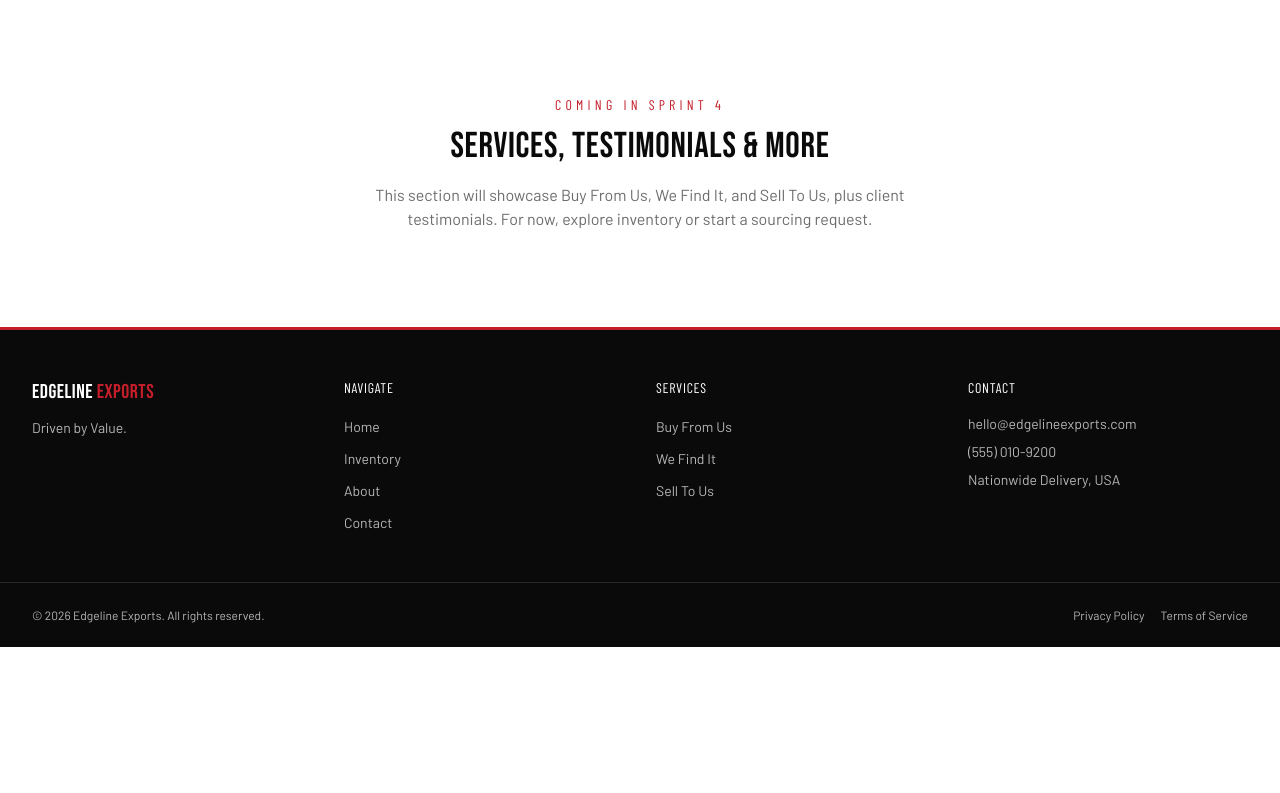
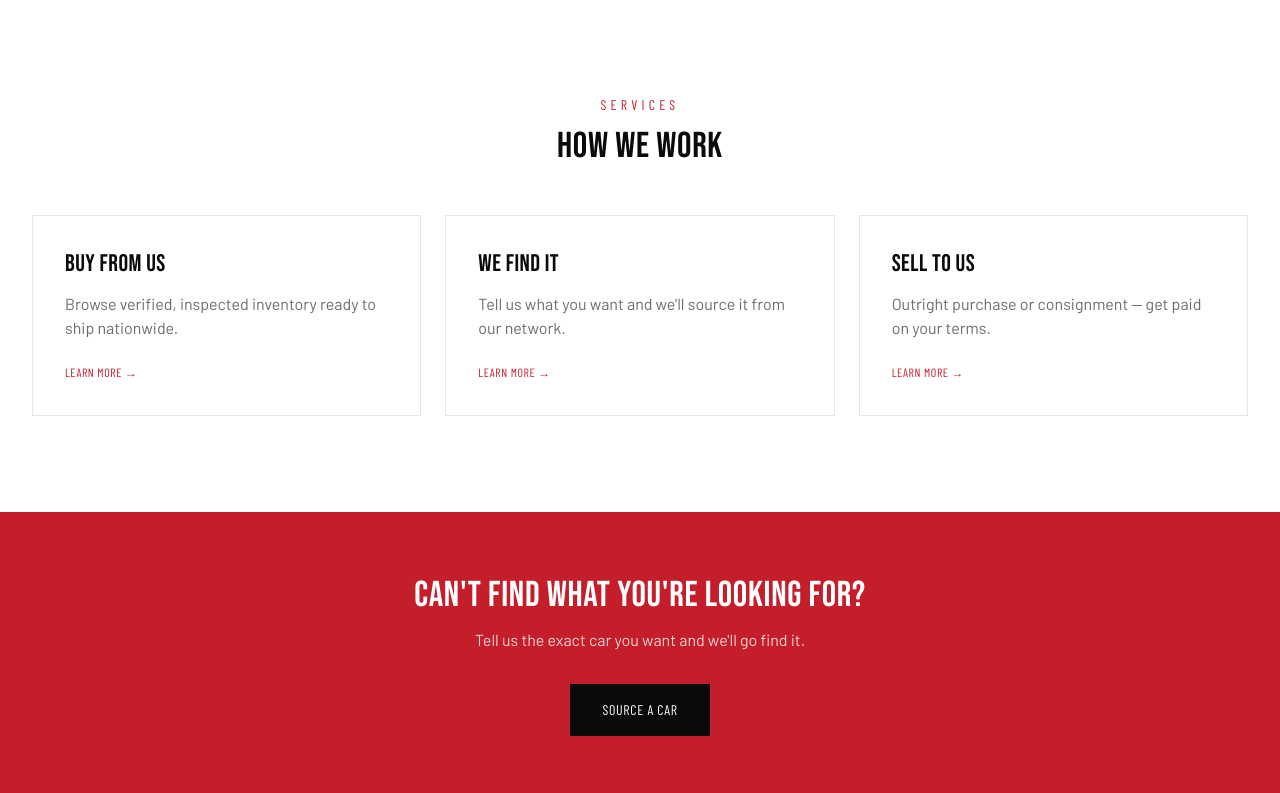
Before and after one commit to FunmbiO/EdgelineExports, a Next.js app: page / in a window 1280 px wide. Shown: the part 907-1700 px from the top of the page. Before the commit the page ends 1554 px from the top, so only its background shows below. Built offline with nearby package versions, Linux system fonts and the light colour scheme; no server answers; the database is empty.

Commit message:
Homepage: services grid, testimonials, CTA banner

```diff
--- a/app/page.tsx
+++ b/app/page.tsx
@@ -1,21 +1,22 @@
 import Hero from "@/components/home/Hero";
 import StatsBar from "@/components/home/StatsBar";
+import ServicesSection from "@/components/home/ServicesSection";
+import TestimonialsSection from "@/components/home/TestimonialsSection";
+import CtaBanner from "@/components/home/CtaBanner";
+import { getFeaturedTestimonials } from "@/lib/testimonials";
 
-export default function Home() {
+export const dynamic = "force-dynamic";
+
+export default async function Home() {
+  const testimonials = await getFeaturedTestimonials();
+
   return (
     <>
       <Hero />
       <StatsBar />
-      <section className="mx-auto max-w-7xl px-4 py-24 text-center md:px-8">
-        <p className="font-condensed text-sm uppercase tracking-[0.3em] text-edgeline-red">
-          Coming in Sprint 4
-        </p>
-        <h2 className="mt-3 font-display text-4xl">Services, Testimonials & More</h2>
-        <p className="mx-auto mt-4 max-w-xl font-body text-edgeline-black/60">
-          This section will showcase Buy From Us, We Find It, and Sell To Us, plus
-          client testimonials. For now, explore inventory or start a sourcing request.
-        </p>
-      </section>
+      <ServicesSection />
+      <TestimonialsSection testimonials={testimonials} />
+      <CtaBanner />
     </>
   );
 }
--- /dev/null
+++ b/components/home/CtaBanner.tsx
@@ -0,0 +1,20 @@
+import Link from "next/link";
+
+export default function CtaBanner() {
+  return (
+    <section className="bg-edgeline-red px-4 py-16 text-center md:px-8">
+      <h2 className="font-display text-3xl text-edgeline-white md:text-4xl">
+        Can&apos;t Find What You&apos;re Looking For?
+      </h2>
+      <p className="mx-auto mt-3 max-w-lg font-body text-edgeline-white/80">
+        Tell us the exact car you want and we&apos;ll go find it.
+      </p>
+      <Link
+        href="/source-a-car"
+        className="mt-8 inline-block bg-edgeline-black px-8 py-4 font-condensed text-sm uppercase tracking-wider text-edgeline-white transition-colors hover:bg-edgeline-gray"
+      >
+        Source a Car
+      </Link>
+    </section>
+  );
+}
--- /dev/null
+++ b/components/home/ServicesSection.tsx
@@ -0,0 +1,47 @@
+import Link from "next/link";
+
+const SERVICES = [
+  {
+    title: "Buy From Us",
+    description: "Browse verified, inspected inventory ready to ship nationwide.",
+    href: "/inventory",
+  },
+  {
+    title: "We Find It",
+    description: "Tell us what you want and we'll source it from our network.",
+    href: "/source-a-car",
+  },
+  {
+    title: "Sell To Us",
+    description: "Outright purchase or consignment — get paid on your terms.",
+    href: "/sell-your-car",
+  },
+];
+
+export default function ServicesSection() {
+  return (
+    <section className="mx-auto max-w-7xl px-4 py-24 md:px-8">
+      <p className="text-center font-condensed text-sm uppercase tracking-[0.3em] text-edgeline-red">
+        Services
+      </p>
+      <h2 className="mt-3 text-center font-display text-4xl text-edgeline-black">How We Work</h2>
+
+      <div className="mt-12 grid gap-6 md:grid-cols-3">
+        {SERVICES.map((service) => (
+          <Link
+            key={service.title}
+            href={service.href}
+            className="group relative overflow-hidden border border-edgeline-black/10 p-8"
+          >
+            <h3 className="font-display text-2xl text-edgeline-black">{service.title}</h3>
+            <p className="mt-3 font-body text-edgeline-black/60">{service.description}</p>
+            <span className="mt-6 inline-block font-condensed text-xs uppercase tracking-wider text-edgeline-red">
+              Learn More →
+            </span>
+            <span className="absolute inset-x-0 bottom-0 h-1 origin-left scale-x-0 bg-edgeline-red transition-transform duration-300 group-hover:scale-x-100" />
+          </Link>
+        ))}
+      </div>
+    </section>
+  );
+}
--- /dev/null
+++ b/components/home/TestimonialsSection.tsx
@@ -0,0 +1,33 @@
+import type { Testimonial } from "@/types/testimonial";
+
+export default function TestimonialsSection({ testimonials }: { testimonials: Testimonial[] }) {
+  if (testimonials.length === 0) return null;
+
+  return (
+    <section className="bg-edgeline-gray-light px-4 py-24 md:px-8">
+      <div className="mx-auto max-w-7xl">
+        <p className="text-center font-condensed text-sm uppercase tracking-[0.3em] text-edgeline-red">
+          Testimonials
+        </p>
+        <h2 className="mt-3 text-center font-display text-4xl text-edgeline-black">
+          What Clients Say
+        </h2>
+
+        <div className="mt-12 grid gap-6 md:grid-cols-3">
+          {testimonials.map((testimonial) => (
+            <div key={testimonial.id} className="bg-edgeline-white p-8">
+              <span className="font-display text-5xl leading-none text-edgeline-red">&ldquo;</span>
+              <p className="mt-2 font-body text-edgeline-black/70">{testimonial.quote}</p>
+              <p className="mt-6 font-condensed text-sm uppercase tracking-wider text-edgeline-black">
+                {testimonial.name}
+                {testimonial.location && (
+                  <span className="text-edgeline-black/40"> — {testimonial.location}</span>
+                )}
+              </p>
+            </div>
+          ))}
+        </div>
+      </div>
+    </section>
+  );
+}
--- /dev/null
+++ b/lib/testimonials.ts
@@ -0,0 +1,33 @@
+import { createClient } from "@/lib/supabase/server";
+import type { Testimonial } from "@/types/testimonial";
+
+interface TestimonialRow {
+  id: string;
+  name: string;
+  quote: string;
+  location: string | null;
+}
+
+export async function getFeaturedTestimonials(): Promise<Testimonial[]> {
+  try {
+    const supabase = await createClient();
+    const { data, error } = await supabase
+      .from("testimonials")
+      .select("*")
+      .eq("featured", true)
+      .order("created_at", { ascending: false })
+      .limit(6);
+
+    if (error) throw error;
+
+    return (data as TestimonialRow[] | null)?.map((row) => ({
+      id: row.id,
+      name: row.name,
+      quote: row.quote,
+      location: row.location,
+    })) ?? [];
+  } catch (err) {
+    console.error("getFeaturedTestimonials failed:", err);
+    return [];
+  }
+}
--- /dev/null
+++ b/types/testimonial.ts
@@ -0,0 +1,6 @@
+export interface Testimonial {
+  id: string;
+  name: string;
+  quote: string;
+  location: string | null;
+}
```
